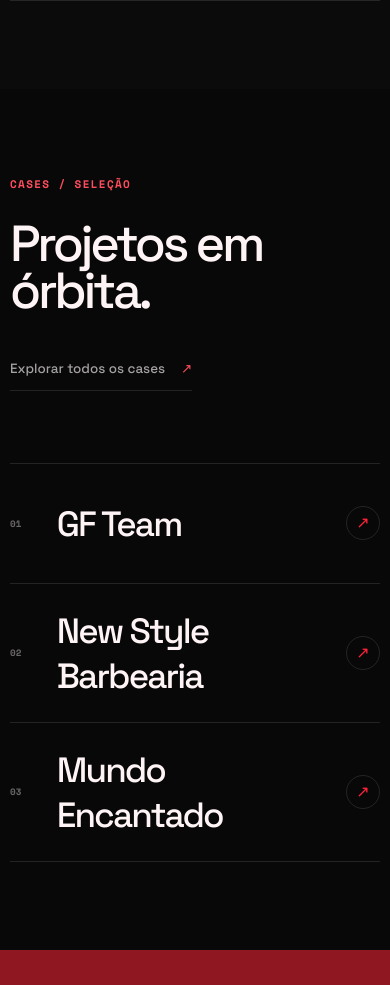
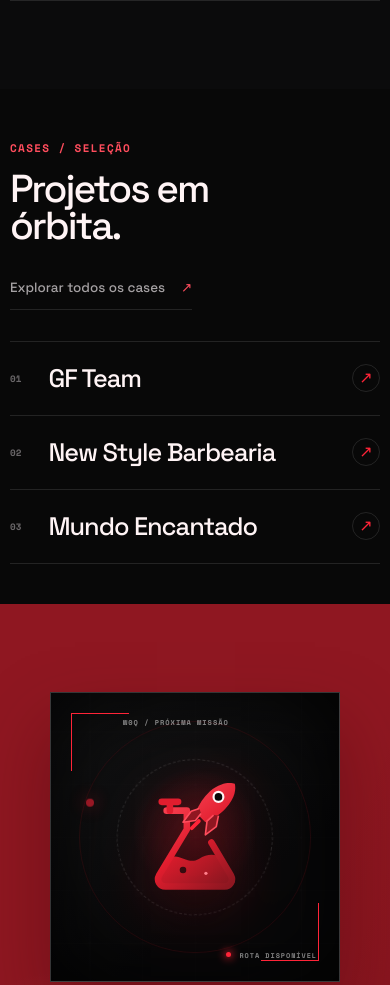
Before and after one commit to w0qlabs/portfolio, a plain HTML site: page index.html in a window 390 px wide. Shown: the part 4667-5652 px from the top of the page. Drawn offline with nearby package versions, Linux system fonts and the light colour scheme.

Commit message:
feat: update case study links and improve styling for cases page

```diff
--- a/css/style.css
+++ b/css/style.css
@@ -277,18 +277,18 @@ button { border: 0; background: none; color: inherit; font: inherit; cursor: poi
 .process-step h3 { position: relative; margin-top: clamp(5rem, 8vw, 8.5rem); font: 500 clamp(1.6rem, 2.2vw, 2.35rem) var(--display); letter-spacing: -.04em; }
 .process-step p { position: relative; margin-top: 1rem; color: var(--gray); font-size: .9rem; line-height: 1.7; }
 
-.cases { background: var(--ink); }
-.cases-preview__head { display: flex; justify-content: space-between; align-items: end; gap: 3rem; margin-bottom: 4rem; }
-.cases-preview__head .kicker { margin-bottom: 1.8rem; }
-.cases-preview__head h2 { font: 500 clamp(3rem, 5.4vw, 6rem)/.94 var(--display); letter-spacing: -.065em; }
+.cases { padding: clamp(3rem, 5vw, 4.25rem) 0 clamp(2rem, 3.5vw, 3rem); background: var(--ink); }
+.cases-preview__head { display: flex; justify-content: space-between; align-items: end; gap: 3rem; margin-bottom: 1.75rem; }
+.cases-preview__head .kicker { margin-bottom: 1rem; }
+.cases-preview__head h2 { font: 500 clamp(2.4rem, 4.5vw, 4.75rem)/.94 var(--display); letter-spacing: -.055em; }
 .cases-preview__head .text-link { flex-shrink: 0; margin-bottom: .5rem; }
 .cases-preview__list { border-top: 1px solid var(--line); }
-.case-preview { position: relative; min-height: 150px; display: grid; grid-template-columns: 70px 1fr 50px; align-items: center; gap: 2rem; padding: 1.5rem 0; overflow: hidden; border-bottom: 1px solid var(--line); isolation: isolate; transition: padding .45s var(--ease), border-color .35s; }
+.case-preview { position: relative; min-height: 82px; display: grid; grid-template-columns: 42px 1fr 34px; align-items: center; gap: 1rem; padding: .7rem 0; overflow: hidden; border-bottom: 1px solid var(--line); isolation: isolate; transition: padding .45s var(--ease), border-color .35s; }
 .case-preview::before { content: ""; position: absolute; z-index: -1; inset: 0; background: linear-gradient(90deg, rgba(143,23,33,.32), transparent 70%); transform: translateX(-102%); transition: transform .55s var(--ease); }
 .case-preview > span { color: var(--gray-dark); font: 700 .58rem var(--mono); }
-.case-preview h3 { color: var(--paper); font: 500 clamp(2rem, 4vw, 4.5rem) var(--display); letter-spacing: -.055em; }
-.case-preview i { justify-self: end; display: grid; place-items: center; width: 42px; height: 42px; border: 1px solid var(--line); border-radius: 50%; color: var(--red-hot); font-style: normal; transition: transform .45s var(--ease), background .35s, color .35s; }
-.case-preview:hover { padding-inline: 1.25rem; border-color: var(--line-red); }
+.case-preview h3 { color: var(--paper); font: 500 clamp(1.25rem, 2.35vw, 2.55rem) var(--display); letter-spacing: -.04em; }
+.case-preview i { justify-self: end; display: grid; place-items: center; width: 30px; height: 30px; border: 1px solid var(--line); border-radius: 50%; color: var(--red-hot); font-style: normal; transition: transform .45s var(--ease), background .35s, color .35s; }
+.case-preview:hover { padding-inline: .7rem; border-color: var(--line-red); }
 .case-preview:hover::before { transform: translateX(0); }
 .case-preview:hover i { color: var(--ink); background: var(--paper); transform: rotate(45deg); }
 
@@ -408,11 +408,13 @@ button { border: 0; background: none; color: inherit; font: inherit; cursor: poi
   .manifesto-note { grid-template-columns: 32px 1fr; }
   .process-grid { grid-template-columns: 1fr; }
   .process-step { min-height: 290px; }
-  .cases-preview__head { align-items: flex-start; flex-direction: column; gap: 2rem; }
-  .case-preview { min-height: 120px; grid-template-columns: 34px minmax(0, 1fr) 36px; gap: .8rem; }
-  .case-preview:hover { padding-inline: .5rem; }
-  .case-preview h3 { font-size: clamp(1.8rem, 9vw, 2.8rem); }
-  .case-preview i { width: 34px; height: 34px; }
+  .cases { padding: 3.25rem 0 2.5rem; }
+  .cases-preview__head { align-items: flex-start; flex-direction: column; gap: 1.4rem; margin-bottom: 1.4rem; }
+  .cases-preview__head h2 { font-size: clamp(2rem, 10vw, 3rem); }
+  .case-preview { min-height: 74px; grid-template-columns: 28px minmax(0, 1fr) 28px; gap: .65rem; }
+  .case-preview:hover { padding-inline: .35rem; }
+  .case-preview h3 { font-size: clamp(1.25rem, 6.5vw, 1.8rem); }
+  .case-preview i { width: 28px; height: 28px; }
   .contact-mark { min-height: 240px; padding-bottom: 2rem; }
   .contact-orbit-visual { width: min(100%, 320px); }
   .contact-orbit-label { top: 24px; left: 72px; font-size: .44rem; }
```
Also changed, not shown: cases.html (+3 -3 lines).
